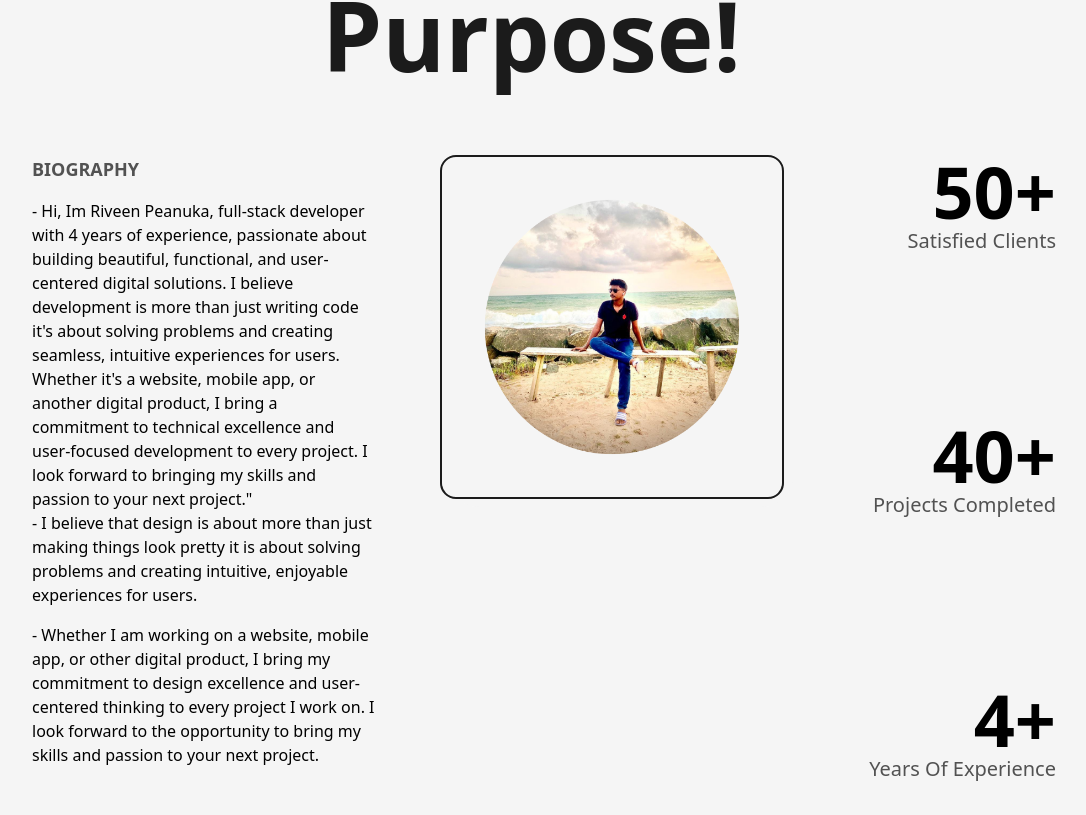
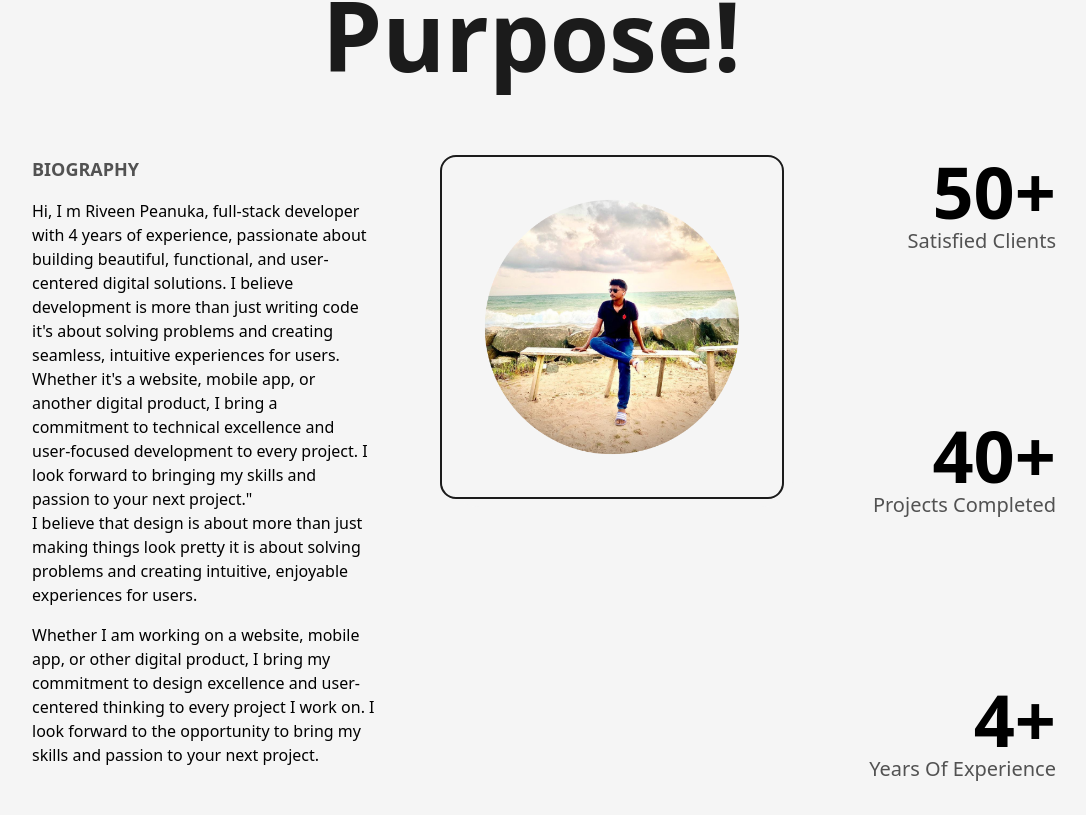
Before and after one commit to spriveen/Portfolio, a Next.js app: page /about in a window 1280 px wide. Shown: the part 277-1092 px from the top of the page, without its empty margins (96-1182 px from the left). Built offline with nearby package versions, Linux system fonts and the light colour scheme.

Commit message:
update about.js

```diff
--- a/src/pages/about.js
+++ b/src/pages/about.js
@@ -49,16 +49,16 @@ const About = () => {
                 Biography
               </h2>
               <p className="font-medium">
-                - Hi, Im Riveen Peanuka,  full-stack developer with 4 years of experience, passionate about building beautiful, functional, and user-centered digital solutions. I believe development is more than just writing code it's about solving problems and creating seamless, intuitive experiences for users.
+                Hi, I m Riveen Peanuka,  full-stack developer with 4 years of experience, passionate about building beautiful, functional, and user-centered digital solutions. I believe development is more than just writing code it's about solving problems and creating seamless, intuitive experiences for users.
        Whether it's a website, mobile app, or another digital product, I bring a commitment to technical excellence and user-focused development to every project. I look forward to bringing my skills and passion to your next project."
               </p>
               <p className="font-medium">
-                - I believe that design is about more than just making things
+                 I believe that design is about more than just making things
                 look pretty it is about solving problems and creating
                 intuitive, enjoyable experiences for users.
               </p>
               <p className="my-4 font-medium">
-                - Whether I am working on a website, mobile app, or other
+                Whether I am working on a website, mobile app, or other
                 digital product, I bring my commitment to design excellence and
                 user-centered thinking to every project I work on. I look
                 forward to the opportunity to bring my skills and passion to
```
